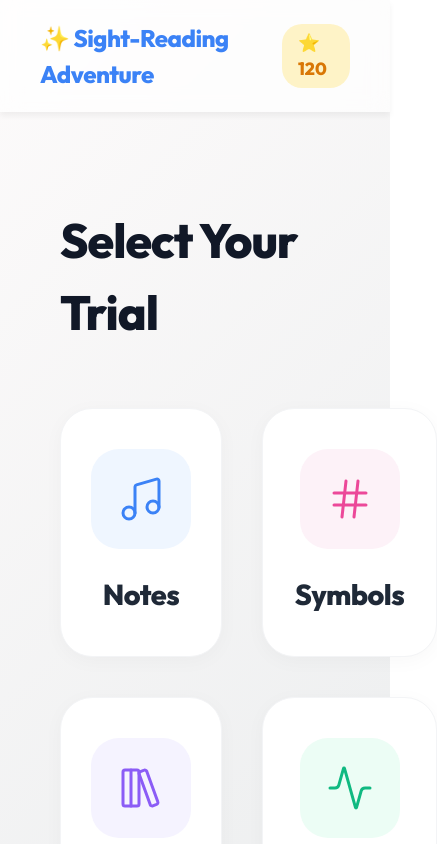
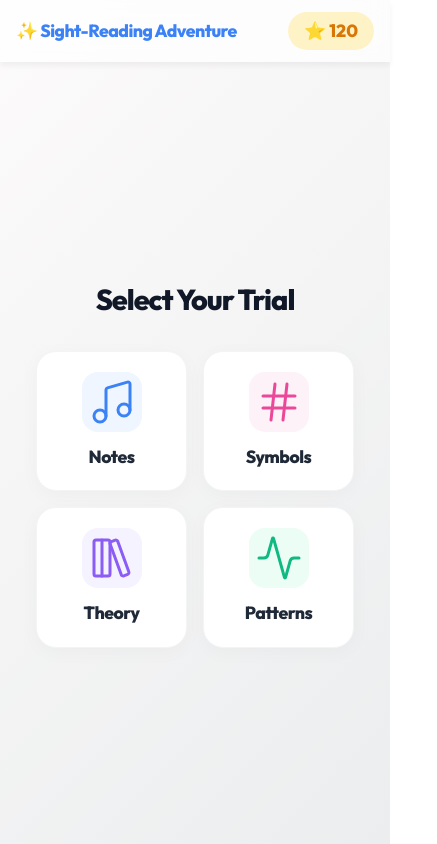
Before and after one commit to ppttzhu/00-SightReading_3.0, a React (Vite) app: page /client in a window 390 px wide. Shown: the top 844 px of the page, 437 px wide, since content can reach past the window. Built offline with nearby package versions, Linux system fonts and the light colour scheme; no server answers.

Commit message:
chore: added mobile responsive

```diff
--- a/src/index.css
+++ b/src/index.css
@@ -28,3 +28,71 @@ body {
 button {
   font-family: inherit;
 }
+
+/* ============================================================
+   Responsive: Mobile adjustments
+   ============================================================ */
+@media (max-width: 640px) {
+  .client-layout > header {
+    padding: 12px 16px !important;
+  }
+  .client-layout > header a {
+    font-size: 1.1rem !important;
+  }
+  .client-layout > main {
+    padding: 16px !important;
+  }
+  .main-menu-title {
+    font-size: 1.8rem !important;
+    margin-bottom: 30px !important;
+  }
+  .main-menu-grid {
+    grid-template-columns: repeat(2, 1fr) !important;
+    gap: 16px !important;
+  }
+  .main-menu-card {
+    padding: 20px 12px !important;
+    border-radius: 20px !important;
+  }
+  .main-menu-icon {
+    width: 60px !important;
+    height: 60px !important;
+    border-radius: 16px !important;
+    margin-bottom: 12px !important;
+  }
+  .main-menu-card h2 {
+    font-size: 1.1rem !important;
+  }
+  .quiz-header {
+    flex-wrap: wrap;
+    gap: 10px;
+    margin-bottom: 20px !important;
+  }
+  .quiz-card {
+    min-width: unset !important;
+    width: 100% !important;
+    padding: 20px !important;
+    border-radius: 20px !important;
+    margin-bottom: 30px !important;
+  }
+  .quiz-options {
+    gap: 10px !important;
+  }
+  .quiz-options button {
+    min-width: 100px !important;
+    padding: 10px 14px !important;
+    font-size: 1rem !important;
+  }
+  .stage-selector-title {
+    font-size: 1.6rem !important;
+  }
+  .stage-grid {
+    gap: 20px !important;
+    margin-top: 30px !important;
+  }
+  .stage-circle {
+    width: 65px !important;
+    height: 65px !important;
+    font-size: 1.4rem !important;
+  }
+}
--- a/src/pages/client/InteractiveQuiz.tsx
+++ b/src/pages/client/InteractiveQuiz.tsx
@@ -175,10 +175,11 @@ export default function InteractiveQuiz() {
     if (currentSlice.type === 'B') return;
 
     const renderer = new Renderer(containerRef.current, Renderer.Backends.SVG);
-    renderer.resize(500, 200);
+    const width = Math.min(500, containerRef.current.clientWidth - 20);
+    renderer.resize(width, 200);
     const context = renderer.getContext();
     // 不添加拍号，只加谱号
-    const stave = new Stave(10, 40, 460);
+    const stave = new Stave(10, 40, width - 40);
     stave.addClef("treble");
     stave.setContext(context).draw();
 
@@ -332,7 +333,7 @@ export default function InteractiveQuiz() {
     <div style={{ flex: 1, display: 'flex', flexDirection: 'column', transition: 'background 0.5s ease',
       background: feedback === 'correct' ? '#ecfdf5' : feedback === 'wrong' ? '#fef2f2' : 'transparent'
     }}>
-      <header style={{ display: 'flex', justifyContent: 'space-between', alignItems: 'center', marginBottom: '40px' }}>
+      <header className="quiz-header" style={{ display: 'flex', justifyContent: 'space-between', alignItems: 'center', marginBottom: '40px' }}>
         <button
           onClick={() => navigate(-1)}
           style={{ background: 'white', border: '1px solid #e5e7eb', padding: '8px 16px', borderRadius: '20px', fontSize: '1rem', cursor: 'pointer', color: '#6b7280', fontWeight: '600', boxShadow: '0 2px 4px rgba(0,0,0,0.02)' }}
@@ -350,6 +351,7 @@ export default function InteractiveQuiz() {
       <div style={{ flex: 1, display: 'flex', flexDirection: 'column', alignItems: 'center', justifyContent: 'center' }}>
         {/* 题目展示区 */}
         <div
+          className="quiz-card"
           style={{
             background: 'white',
             borderRadius: '32px',
@@ -382,7 +384,7 @@ export default function InteractiveQuiz() {
         </div>
 
         {/* 选项区 */}
-        <div style={{ display: 'flex', gap: '16px', flexWrap: 'wrap', justifyContent: 'center', maxWidth: '700px' }}>
+        <div className="quiz-options" style={{ display: 'flex', gap: '16px', flexWrap: 'wrap', justifyContent: 'center', maxWidth: '700px' }}>
           {options.map((opt, i) => (
             <button
               key={`${currentSliceIndex}_${i}_${opt}`}
--- a/src/pages/client/MainMenu.tsx
+++ b/src/pages/client/MainMenu.tsx
@@ -13,13 +13,14 @@ export default function MainMenu() {
 
   return (
     <div style={{ display: 'flex', flexDirection: 'column', alignItems: 'center', justifyContent: 'center', flex: 1, padding: '20px' }}>
-      <h1 style={{ fontSize: '3rem', fontWeight: '800', color: '#111827', marginBottom: '60px', letterSpacing: '-1px' }}>
+      <h1 style={{ fontSize: '3rem', fontWeight: '800', color: '#111827', marginBottom: '60px', letterSpacing: '-1px' }} className="main-menu-title">
         Select Your Trial
       </h1>
-      <div style={{ display: 'grid', gridTemplateColumns: 'repeat(2, 1fr)', gap: '40px', maxWidth: '800px', width: '100%' }}>
+      <div className="main-menu-grid" style={{ display: 'grid', gridTemplateColumns: 'repeat(2, 1fr)', gap: '40px', maxWidth: '800px', width: '100%' }}>
         {modules.map(m => (
           <div
             key={m.id}
+            className="main-menu-card"
             onClick={() => navigate(`/client/module/${m.id}`)}
             style={{
               background: 'white',
@@ -45,7 +46,7 @@ export default function MainMenu() {
               e.currentTarget.style.borderColor = '#f3f4f6';
             }}
           >
-            <div style={{
+            <div className="main-menu-icon" style={{
               width: '100px',
               height: '100px',
               borderRadius: '28px',
--- a/src/pages/client/StageSelector.tsx
+++ b/src/pages/client/StageSelector.tsx
@@ -27,7 +27,7 @@ export default function StageSelector() {
       >
         ← Back to Menu
       </button>
-      <h1 style={{ fontSize: '2.5rem', fontWeight: '800', color: '#111827', marginTop: '30px', letterSpacing: '-1px' }}>
+      <h1 className="stage-selector-title" style={{ fontSize: '2.5rem', fontWeight: '800', color: '#111827', marginTop: '30px', letterSpacing: '-1px' }}>
         {MODULE_LABELS[moduleId || ''] || moduleId} Trials
       </h1>
 
@@ -38,7 +38,7 @@ export default function StageSelector() {
           <p>Ask the teacher to add questions for this module.</p>
         </div>
       ) : (
-        <div style={{ display: 'flex', flexWrap: 'wrap', gap: '30px', marginTop: '60px', justifyContent: 'center', maxWidth: '800px' }}>
+        <div className="stage-grid" style={{ display: 'flex', flexWrap: 'wrap', gap: '30px', marginTop: '60px', justifyContent: 'center', maxWidth: '800px' }}>
           {stages.map((stage, index) => {
             const isUnlocked = index < currentUnlocked;
             const stageNumber = index + 1;
@@ -59,7 +59,7 @@ export default function StageSelector() {
                 onMouseEnter={e => { if (isUnlocked) e.currentTarget.style.transform = 'scale(1.1)'; }}
                 onMouseLeave={e => { if (isUnlocked) e.currentTarget.style.transform = 'scale(1)'; }}
               >
-                <div style={{
+                <div className="stage-circle" style={{
                   width: '90px',
                   height: '90px',
                   borderRadius: '50%',
```
